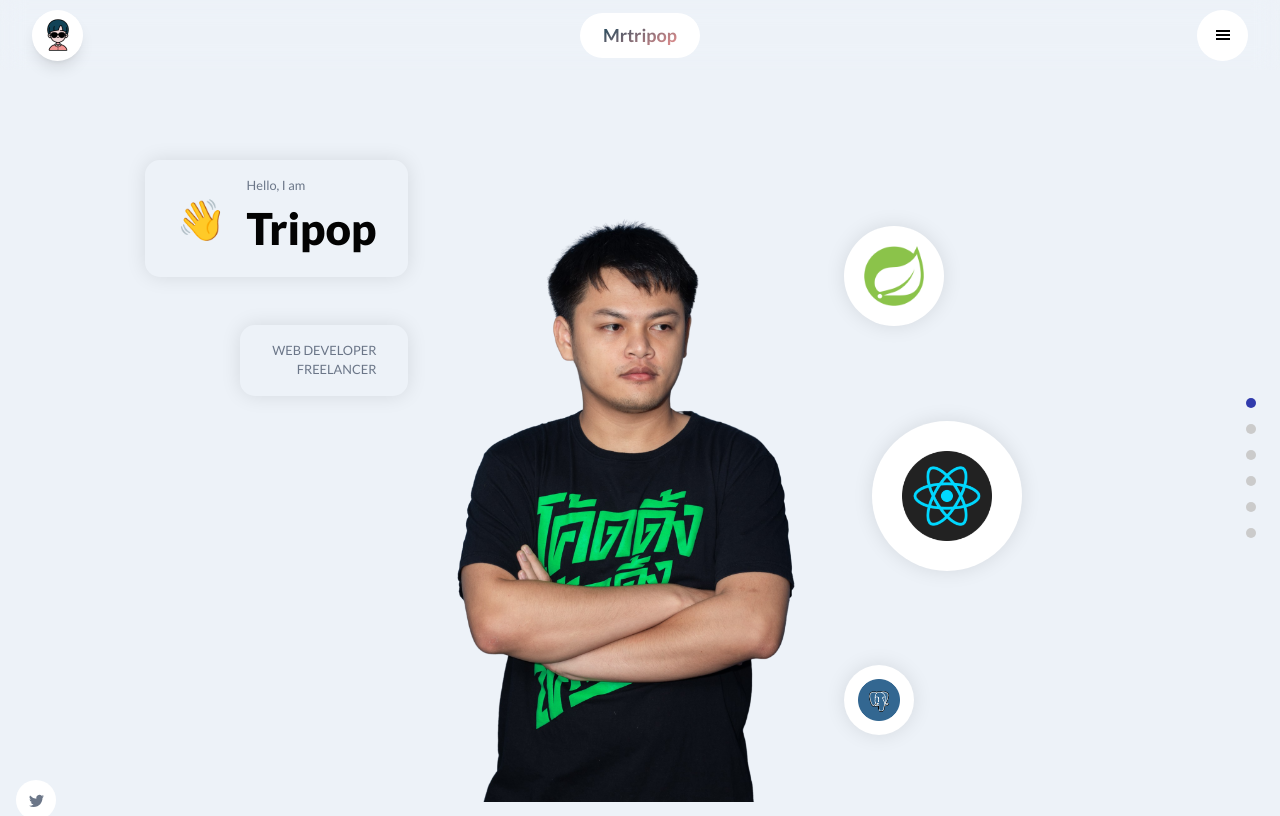
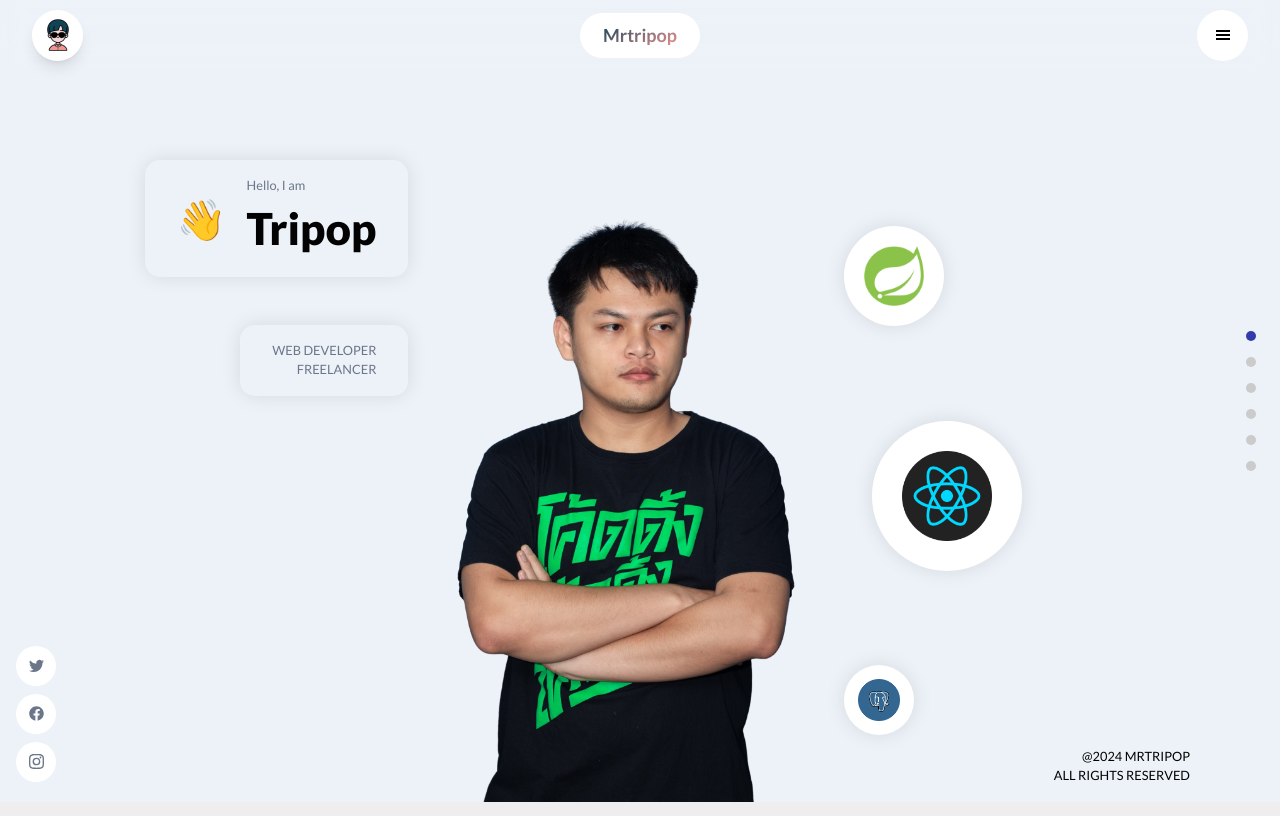
Before and after one commit to mrtripop/personal-website, a Next.js app: page /blogs in a window 1280 px wide. Shown: the top 816 px of the page. Built offline with nearby package versions, Linux system fonts and the light colour scheme.

Commit message:
fix(copyright): position of copyright

```diff
--- a/components/Wrapper/AppWrap.tsx
+++ b/components/Wrapper/AppWrap.tsx
@@ -9,7 +9,7 @@ const AppWrap = (Component: ComponentType, idName: string, classNames?: string)
         <div className='app__wrapper app__flex'>
           <Component />
           <div className='copyright'>
-            <p className='p-text'>@2024 Tripop</p>
+            <p className='p-text'>@2024 Mrtripop</p>
             <p className='p-text'>All rights reserved</p>
           </div>
         </div>
--- a/styles/global.scss
+++ b/styles/global.scss
@@ -35,7 +35,8 @@
   flex: 1;
   width: 100%;
   flex-direction: column;
-  padding: 4rem 2rem;
+  padding: 4rem 2rem 0;
+  position: relative;
 
   @include mobile {
     padding: 4rem 1rem 2rem;
@@ -44,12 +45,15 @@
 
 .copyright {
   width: 100%;
-  padding: 2rem 0 0;
-
   display: flex;
   flex-direction: column;
   justify-content: flex-end;
   align-items: flex-end;
+
+  padding: 0 2rem 1rem 0;
+  position: absolute;
+  bottom: 0;
+  right: 0;
 
   p {
     text-transform: uppercase;
```
